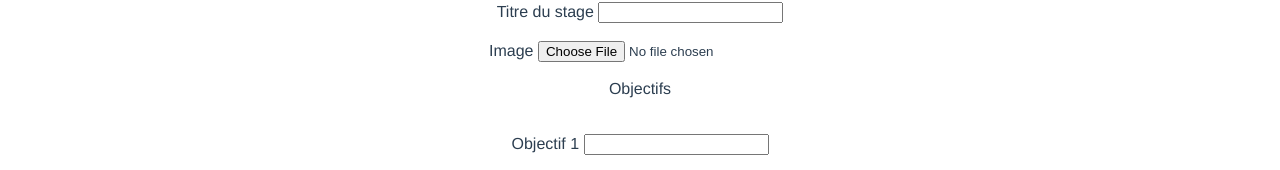
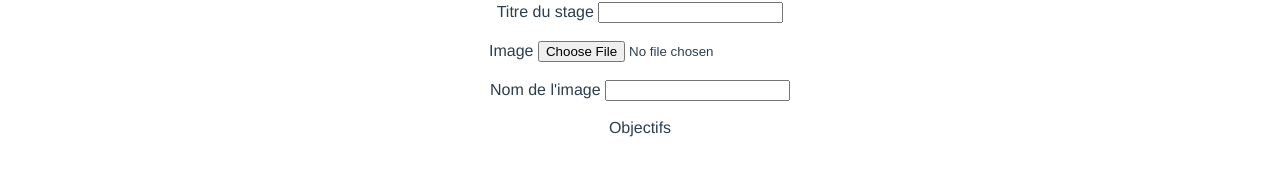
Before and after one commit to Penelope7482/baiame, a Vue app: page /formstage in a window 1280 px wide. Shown: the part 317-487 px from the top of the page. Built offline with nearby package versions, Linux system fonts and the light colour scheme; a web font is replaced by a local one.

Commit message:
purge login

```diff
--- a/src/App.vue
+++ b/src/App.vue
@@ -19,33 +19,18 @@
 import Navbar from "@/components/Navbar.vue";
 
 export default {
-  // data: () => {
-  //   return {
-  //     authenticated: false,
-  //     mockAccount: {
-  //       username: "baiame",
-  //       password: "baiame",
-  //     },
-  //   };
-  // },
+  data: () => {
+    return {
+      authenticated: false,
+      mockAccount: {
+        username: "baiame",
+        password: "baiame",
+      },
+    };
+  },
   components: {
     Navbar,
   },
-  // mounted() {
-    /* if (!this.authenticated) {
-      this.$router.replace({ name: "Login" });
-    } */
-  // },
-
-//   methods: {
-//     setAuthenticated(status) {
-//       this.authenticated = status;
-//       // console.log(status)
-//     },
-//     logout() {
-//       this.authenticated = false;
-//     },
-//   },
  };
 </script>
 
--- a/src/components/CardStage.vue
+++ b/src/components/CardStage.vue
@@ -1,6 +1,6 @@
 <template>
     <div>
-        <p>ceci est le composant Stage </p>
+        <p>{{$t('this is stage component')}}</p>
         <StageIcone  v-for="(stage, index) in stages" :key="index" :stage="stage"/>
     </div>
 </template>
--- a/src/locales/fr.json
+++ b/src/locales/fr.json
@@ -1,3 +1,5 @@
 {
-  "message": "hello i18n !!"
+  "message": "hello i18n !!",
+  "stageForm":"Formulaire de Stages",
+  "this is stage component": "ceci est le composant Stage"
 }
--- a/src/router/index.js
+++ b/src/router/index.js
@@ -60,9 +60,8 @@ const routes = [
         component: FormStageComponent,
         // meta: {
         //     requiresAuth: true
-        //   },}
+        //   },
     }
-
 ]
 
 const router = new VueRouter({
--- a/src/views/FormStage.vue
+++ b/src/views/FormStage.vue
@@ -1,24 +1,29 @@
-<template v-on:load="status()" >
+<template>
+
   <div id="formStage">
 
-    <h1>Formulaire de Stages</h1>
-    <form action="" method="post">
+    <h1>{{$t('stageForm')}}</h1>
+    <!-- <form @submit="saveStage" action="../assets/data.json" method="post"> -->
+<form>
+    <!-- <form @submit.prevent="saveStage" method="post"> -->
       <label for="stageName">Nom du stage </label>
-      <input type="text" name="titre" id="stageName" /><br /><br />
+      <input type="text" v-model="stageName" name="stageName" id="stageName" /><br /><br />
 
       <label for="titre">Titre du stage </label>
-      <input type="text" name="titre" id="titre" /><br /><br />
+      <input type="text" v-model="titre" name="titre" id="titre" /><br /><br />
       <label for="image">Image </label>
       <input type="file" name="image" id="image" /><br /><br />
+      <label for="nomImage">Nom de l'image </label>
+      <input type="text" name="nomImage" id="nomImage"><br><br>
 
       <legend>Objectifs</legend>
       <br /><br />
       <label for="objectif1">Objectif 1 </label>
-      <input type="text" name="objectif1" id="objectif1" /><br /><br />
+      <input type="text" v-model="objectif1" name="objectif1" id="objectif1" /><br /><br />
       <label for="objectif2">Objectif 2 </label>
-      <input type="text" name="objectif2" id="objectif2" /><br /><br />
+      <input type="text" v-model="objectif2" name="objectif2" id="objectif2" /><br /><br />
       <label for="objectif3">Objectif 3 </label>
-      <input type="text" name="objectif3" id="objectif3" /><br /><br />
+      <input type="text" v-model="objectif3" name="objectif3" id="objectif3" /><br /><br />
 
       <legend>Description</legend>
       <br /><br />
@@ -27,77 +32,101 @@
         type="text"
         name="phraseDescription1"
         id="phraseDescription1"
+        v-model="phraseDescription1"
       /><br /><br />
       <label for="phraseDescription2">Phrase 2 </label>
       <input
         type="text"
         name="phraseDescription2"
         id="phraseDescription2"
+        v-model="phraseDescription2"
       /><br /><br />
       <label for="phraseDescription3">Phrase 3 </label>
       <input
         type="text"
         name="phraseDescription3"
         id="phraseDescription3"
+        v-model="phraseDescription3"
       /><br /><br />
       <label for="phraseDescription4">Phrase 4 </label>
       <input
         type="text"
         name="phraseDescription4"
         id="phraseDescription4"
+        v-model="phraseDescription4"
       /><br /><br />
       <label for="phraseDescription5">Phrase 5 </label>
       <input
         type="text"
         name="phraseDescription5"
         id="phraseDescription5"
+        v-model="phraseDescription5"
       /><br /><br />
 
       <legend>Infos Pratiques</legend>
       <label for="duree">Durée </label>
-      <input type="text" name="duree" id="duree" /><br /><br />
+      <input type="text" name="duree" id="duree" v-model="duree"/><br /><br />
       <label for="participants">Participants </label>
-      <input type="text" name="participants" id="participants" /><br /><br />
-      <label for="tarif">Tarif </label>
-      <input type="text" name="tarif" id="tarif" /><br /><br />
-      <input type="submit" value="Enregister la fiche de stage">
+      <input type="text" name="participants" id="participants" v-model="participants"/><br /><br />
+      <label for="tarif" >Tarif </label>
+      <input type="text" name="tarif" id="tarif" v-model="tarif" /><br /><br />
+      <input type="submit" @submit="saveStage" value="Enregister la fiche de stage">
+
     </form>
   </div>
-
 </template>
 
 <script>
-
+// import json from "../assets/data.json"
 export default {
   name: "FormStage",
   data: () => {
-      return {
-          authenticated : false
-      }
+    return {
+      stageName: '',
+      titre: '',
+      nomImage:'',
+      objectif1: '' ,
+      objectif2: '' ,
+      objectif3: '' ,
+      phraseDescription1:'' ,
+      phraseDescription2:'' ,
+      phraseDescription3:'' ,
+      phraseDescription4:'' ,
+      phraseDescription5:'' ,
+      duree: '',
+      participants:'' ,
+      tarif: ''
+    }
   },
-  // methods : {
-  //     status() {
-  //         if (!this.authenticated){
-  //             this.$router.replace({ name: "Login" });
-  //         }
-  //     }
-  // }
-//   mounted() {  if (!this.authenticated) {
-//       this.$router.replace({ name: "Login" });
-//     }
-//   },
+  methods: {
+    saveStage : (e) => {
+      e.preventDefault();
+      console.log("test")
+     const data =
+     {
+            "stageName " : this.stageName ,
+            "titre": this.titre,
+            "image": this.nomImage,
+            "objectif1": this.objectif1,
+            "objectif2": this.objectif2,
+            "objectif3": this.objectif3,
+            "phraseDescription1": this.phraseDescription1 ,
+            "phraseDescription2": this.phraseDescription2,
+            "phraseDescription3": this.phraseDescription3,
+            "phraseDescription4": this.phraseDescription4,
+            "phraseDescription5": this.phraseDescription5,
+            "durée":this.duree,
+            "participants":this.participants,
+            "tarif": this.tarif
+     }
+      alert('message sauvegardé')
+      console.log(data)
+      // recupérer el fichier data.json
+      // créer un nouvel objet avec les data du formulaire
+      // pusher nouvel objet dans tableau Stage du data.json
 
-//   methods: {
-//     setAuthenticated(status) {
-//       this.authenticated = status;
-//       console.log(status)
-//       return status
-//     },
-//     logout() {
-//       this.authenticated = false;
-//     },
-//   },
-
+    }
+  }
 };
 </script>
 
--- a/src/views/Login.vue
+++ b/src/views/Login.vue
@@ -4,7 +4,7 @@
         <form action="">
         <input type="text" name="username" v-model="input.username" placeholder="Username" />
         <input type="password" name="password" v-model="input.password" placeholder="Password" />
-        <button type="button" v-on:click="login()">Se connecter</button>
+        <button type="button" @click="login()">Se connecter</button>
         </form>
     </div>
 </template>
@@ -25,7 +25,8 @@
             login() {
                 if(this.input.username != "" && this.input.password != "") {
                     if(this.input.username == this.$parent.mockAccount.username && this.input.password == this.$parent.mockAccount.password) {
-                        this.$emit("authenticated", true);
+                        // this.$emit("authenticated", true);
+                        //  this.$emit('Login::loginResult', {loginResult: true})
                         this.$router.replace({ name: "FormStage" });
                     } else {
                         console.log("Le mot de passe et / ou l'identifiant est incorrect");
```
